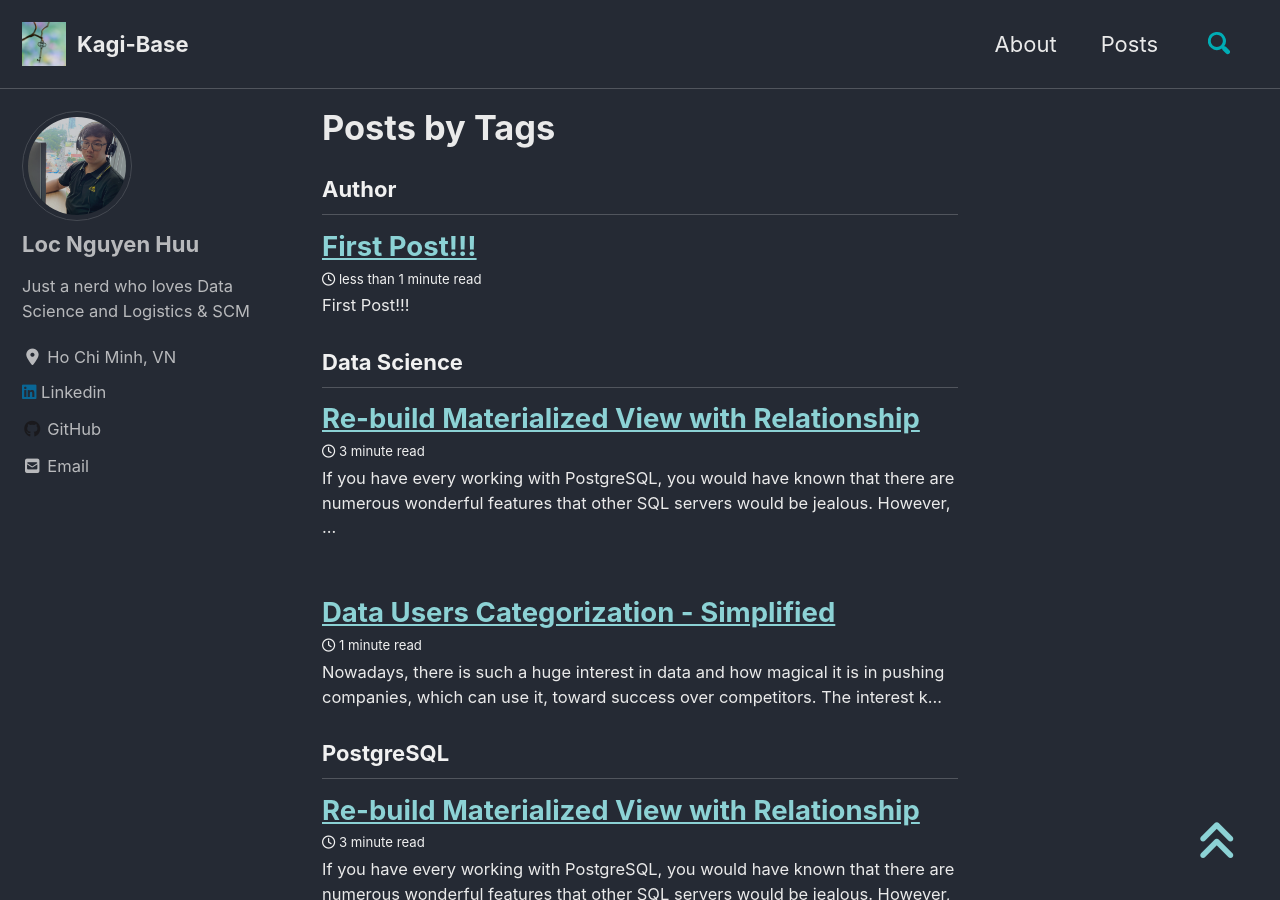
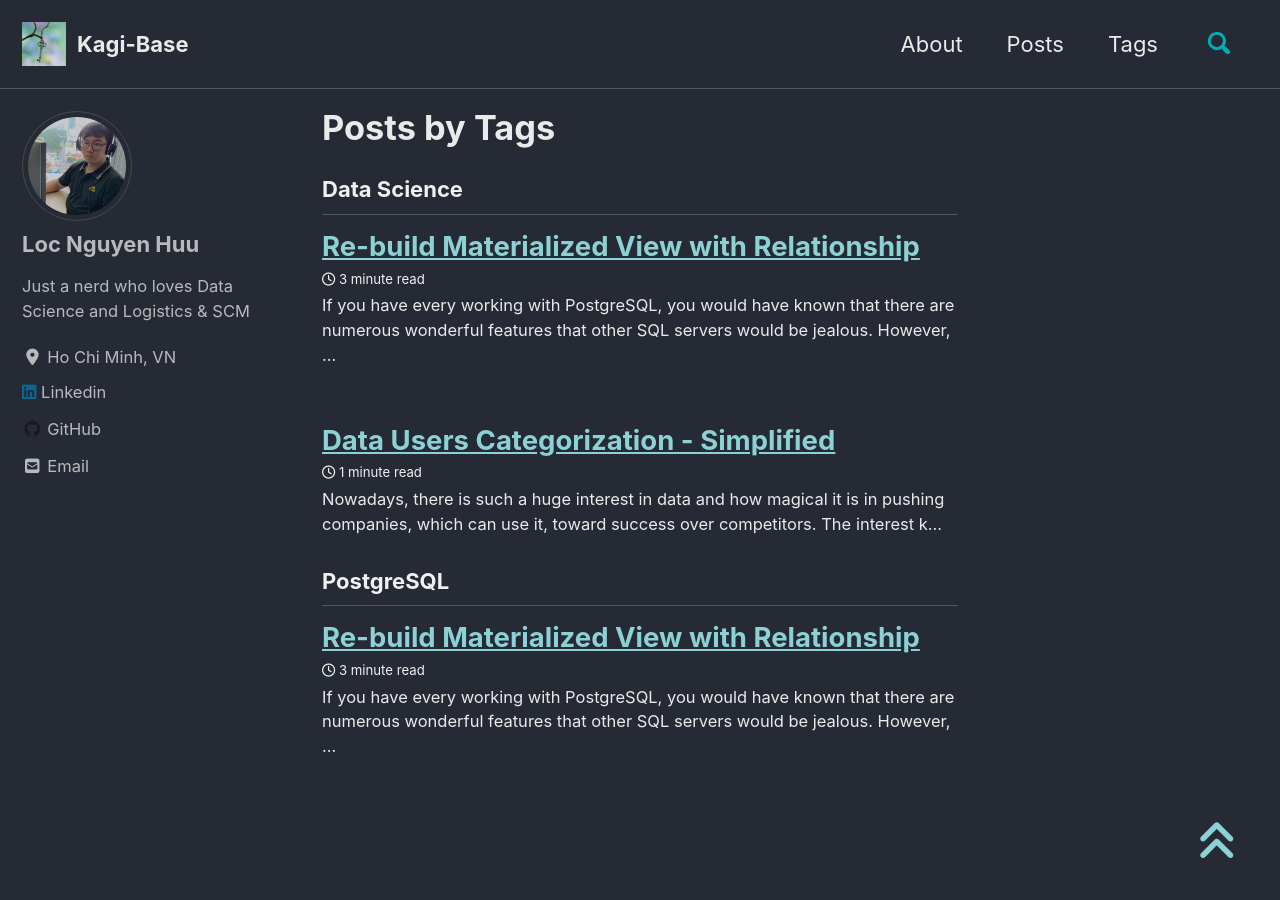
Before and after one commit to kaginguyen/locnguyen14061996.github.io, a Jekyll site: the page built from _pages/posts.md, in a window 1280 px wide and 900 px high. Built offline with Jekyll 4.4.1, drawn with Linux system fonts in a browser that asks for light colours; cached includes are drawn as plain includes; nearby versions of some CDN libraries.

Commit message:
testing add post by tags

```diff
--- a/_data/navigation.yml
+++ b/_data/navigation.yml
@@ -6,6 +6,8 @@ main:
     url: /about/
   - title: "Posts"
     url: /posts/
+  - title: "Tags"
+    url: /tags/
   # - title: "Sample Collections"
   #   url: /collection-archive/
   # - title: "Sitemap"
--- a/_posts/2019-08-13-firstpost.md
+++ b/_posts/2019-08-13-firstpost.md
@@ -1,7 +1,7 @@
 ---
 title: "First Post!!!"
 date: 2019-08-13
-tags: [Author]
+tags: []
 excerpt: "First Post!!!"
 ---
 
```
Also changed, not shown: _pages/tag_archive.md (added, +6 -0 lines).
